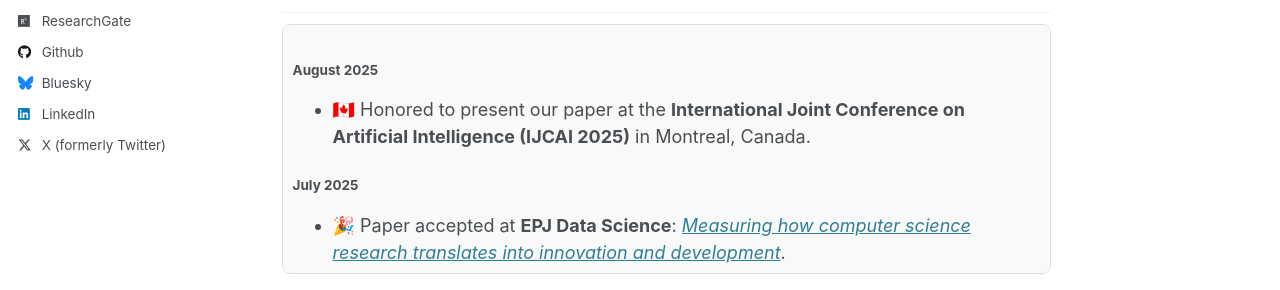
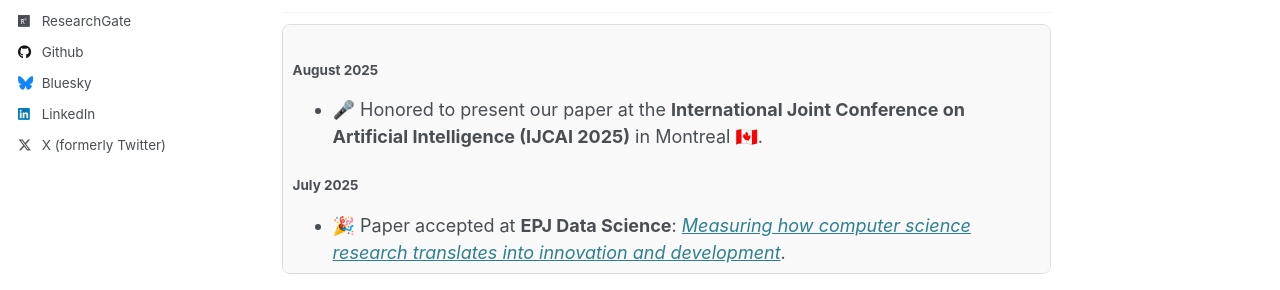
Before and after one commit to FedericoCinus/website, a Jekyll site: the page built from _pages/about.md, in a window 1280 px wide and 1175 px high. Shown: the part 520-810 px from the top of the window. Built offline with Jekyll 4.4.1, drawn with Linux system fonts in a browser that asks for light colours; some web fonts are replaced.

Commit message:
Update about.md

```diff
--- a/_pages/about.md
+++ b/_pages/about.md
@@ -24,7 +24,7 @@ Feel free to get in touch if you’re interested in collaborating ✉️.
 
 <h4>August 2025</h4>
 <ul>
-  <li>🇨🇦 Honored to present our paper at the <b>International Joint Conference on Artificial Intelligence (IJCAI 2025)</b> in Montreal, Canada.</li>
+  <li>🎤 Honored to present our paper at the <b>International Joint Conference on Artificial Intelligence (IJCAI 2025)</b> in Montreal 🇨🇦.</li>
 </ul>
 
 <h4>July 2025</h4>
```
